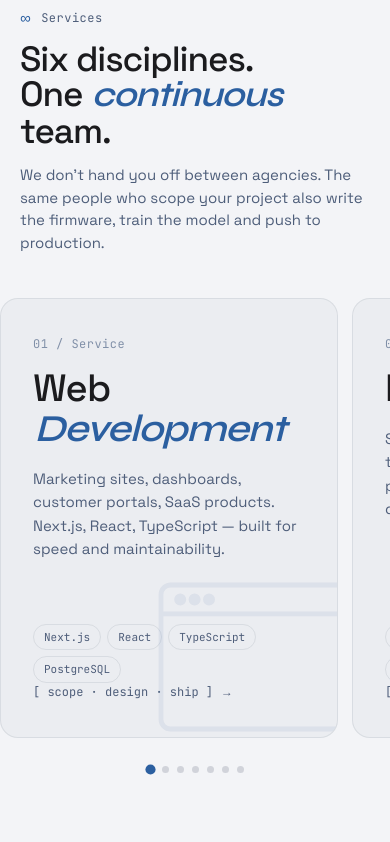
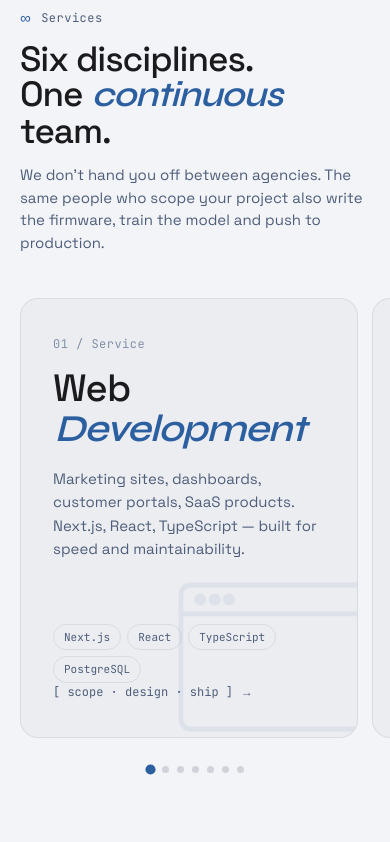
Before and after one commit to SerenEdge/SerenEdge-MainWeb, a Next.js app: page / in a window 390 px wide. Shown: the part 986-1828 px from the top of the page. Built offline with nearby package versions, Linux system fonts and the light colour scheme.

Commit message:
fix: services snap scroll-padding-left so first card keeps 20px gap from edge

```diff
--- a/src/app/globals.css
+++ b/src/app/globals.css
@@ -993,6 +993,7 @@ section { position: relative; padding: 120px 40px; }
     -webkit-overflow-scrolling: touch;
     scrollbar-width: none;
     padding: 0 20px 8px !important;
+    scroll-padding-left: 20px;
     gap: 14px !important;
     transform: none !important;
     will-change: auto !important;
```
